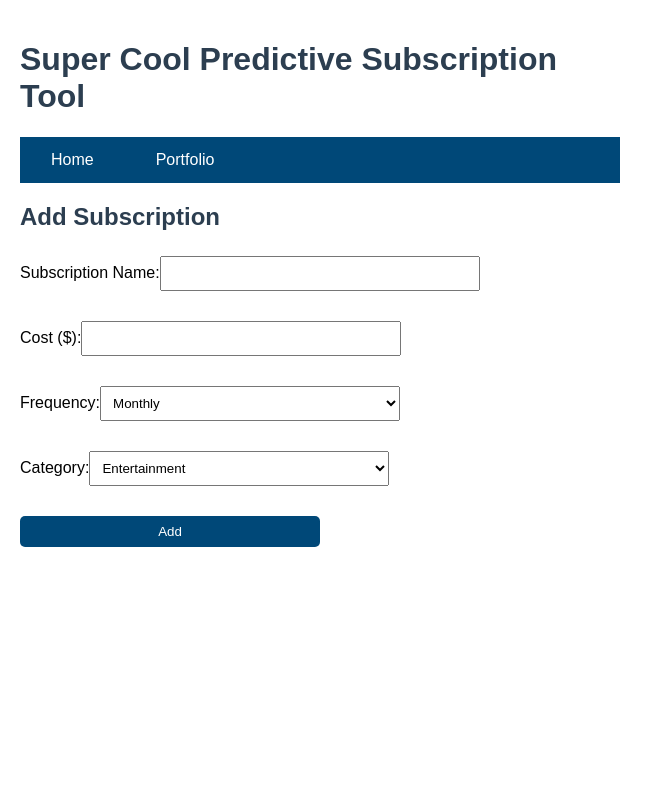
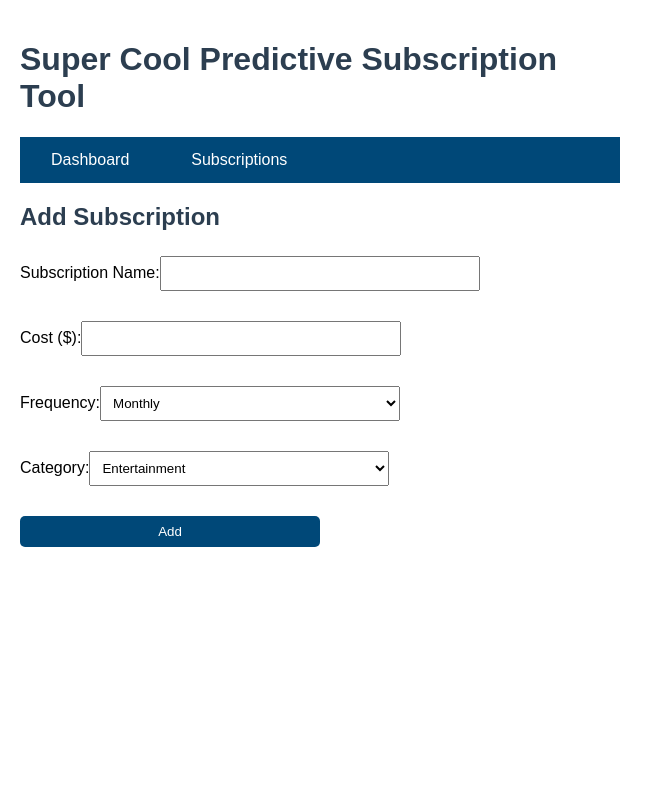
Before and after one commit to iSkewb/BreakFree, a React (Create React App) app in the folder predictive-subscription-tool/: page / in a window 1280 px wide. Shown: the top 800 px of the page, without its empty margins (0-663 px from the left). Built offline with nearby package versions, Linux system fonts and the light colour scheme.

Commit message:
Update NavBar.js

```diff
--- a/predictive-subscription-tool/src/components/NavBar.js
+++ b/predictive-subscription-tool/src/components/NavBar.js
@@ -9,8 +9,8 @@ const NavBar = () => {
     // </div>
     <div class="navbar">
         <ul>
-            <li><a href="/dashboard">Home</a></li>
-            <li><a href="/add-subscription">Portfolio</a></li>
+            <li><a href="/dashboard">Dashboard</a></li>
+            <li><a href="/add-subscription">Subscriptions</a></li>
             {/* <li><a href="qualifications.html">Qualifications</a></li>
             <li><a href="service.html">Service</a></li>
             <li><a href="genai.html">General AI Page</a></li> */}
```
